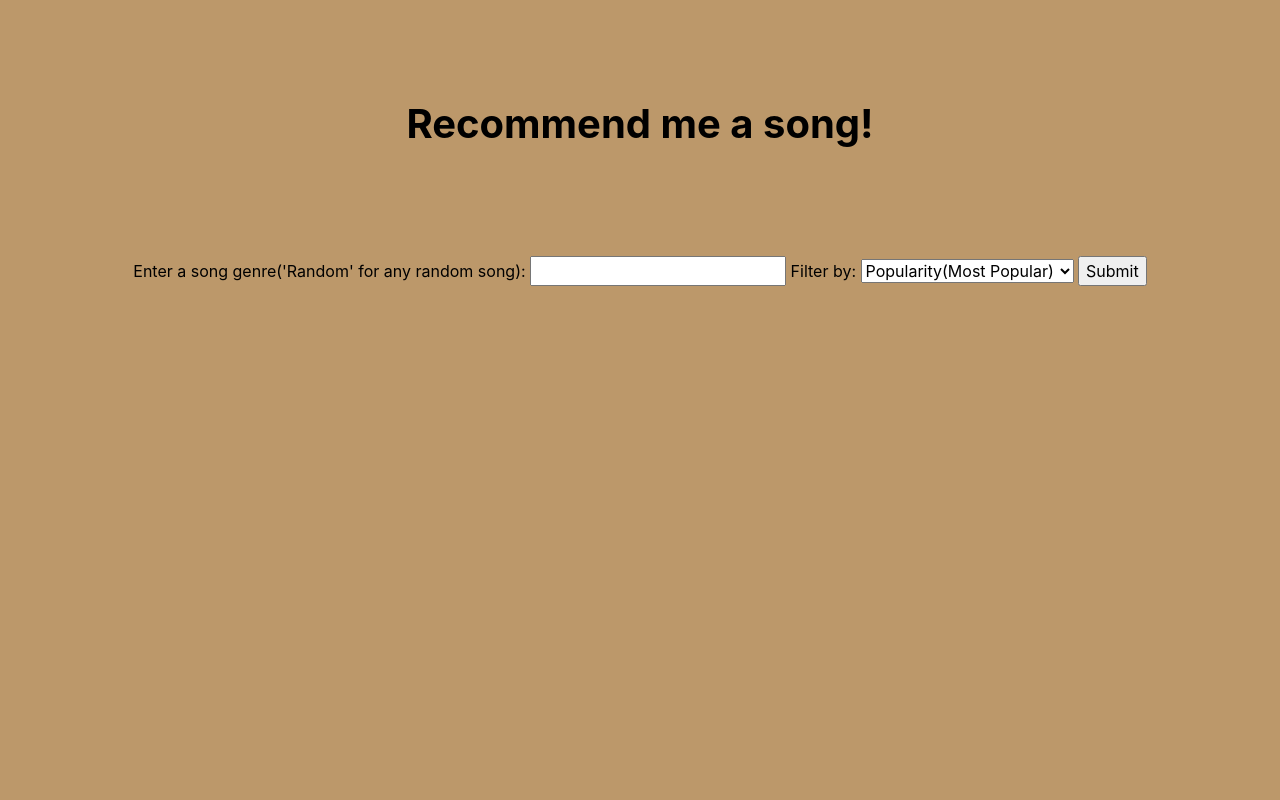
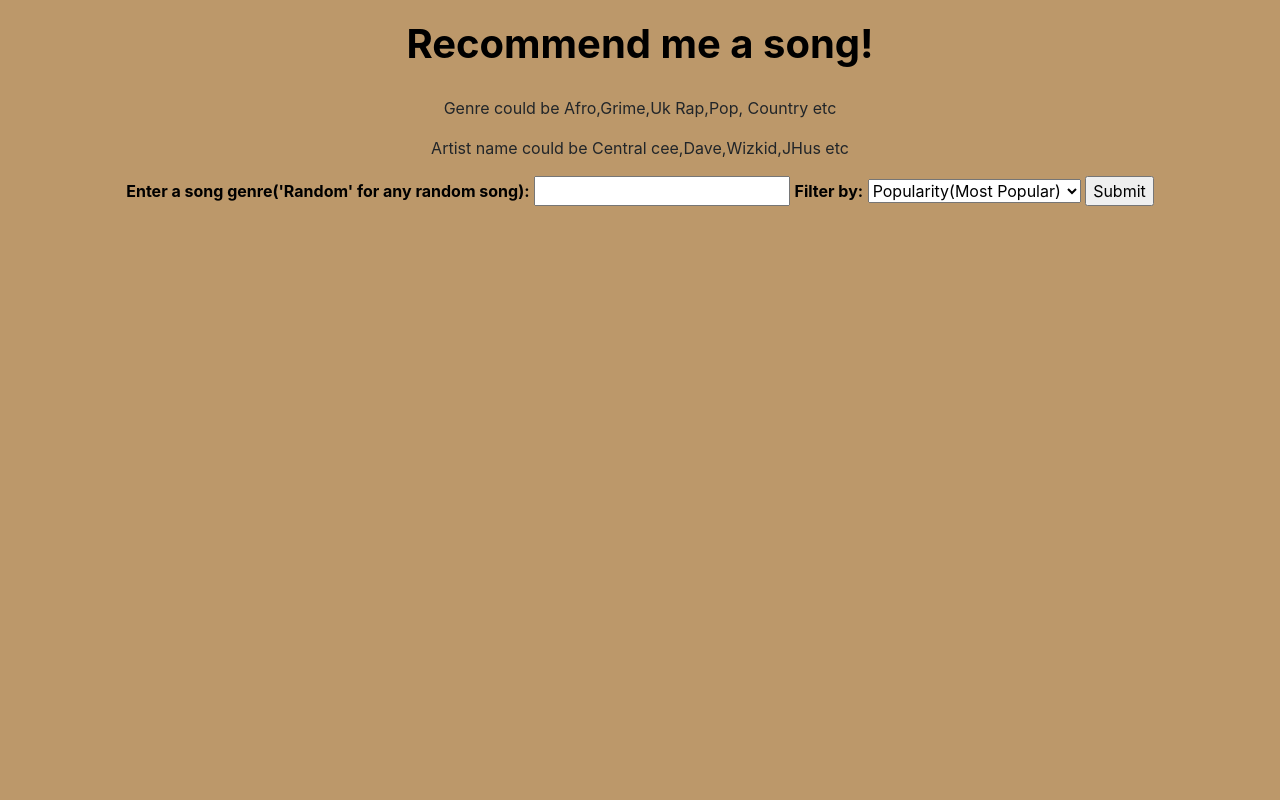
Before and after one commit to yemoski/Song-recommender, a Flask app: page / in a window 1280 px wide. Shown: the part 56-856 px from the top of the page. Run offline with Flask 2, Linux system fonts and the light colour scheme; some libraries are stand-ins or nearby versions.

Commit message:
'examples'

```diff
--- a/app.py
+++ b/app.py
@@ -1,5 +1,6 @@
 from flask import Flask, render_template, request, url_for
 import Spotify
+from pprint import pprint
 
 
 app = Flask(__name__)
@@ -11,6 +12,7 @@ def home():
 
 			text = request.form.get("genre")
 			result = Spotify.get_popular_song(text)
+
 			return render_template("index.html",result = result, text = text)
 		elif request.form.get('filter') == 'least_popular':
 			text = request.form.get('genre')
--- a/static/styles/styles.css
+++ b/static/styles/styles.css
@@ -50,7 +50,11 @@
 .title {
 	text-align: center;
 	color:  black;
-	padding: 100px;
+	padding: 20px;
+}
+
+.examples {
+	text-align: center;
 }
 
 .big {
--- a/templates/index.html
+++ b/templates/index.html
@@ -6,10 +6,14 @@
     <div class="big">
          <h1 class="title"><b>Recommend me a song!</b></h1>
       <form class="search" method="post" action="{{ url_for('home') }}">
+        <div class="examples">
+            <p>Genre could be Afro,Grime,Uk Rap,Pop, Country etc </p>
+            <p> Artist name could be Central cee,Dave,Wizkid,JHus etc</p>
+        </div>
       <div class="search__field">
-            <label class="search__label" for="text">Enter a song genre('Random' for any random song): </label>
+            <label class="search__label" for="text"><b>Enter a song genre('Random' for any random song): </b></label>
             <input type="text" id="text" name="genre">
-            <label class='filter__by' for="cars">Filter by:</label>
+            <label class='filter__by' for="cars"><b>Filter by:</b></label>
             <select id="filter" name="filter">
                 <option value="most_popular">Popularity(Most Popular)</option>
                <!-- <option value="new">Date Released (New)</option> -->
```
Also changed, not shown: Spotify.py (+23 -7 lines).
